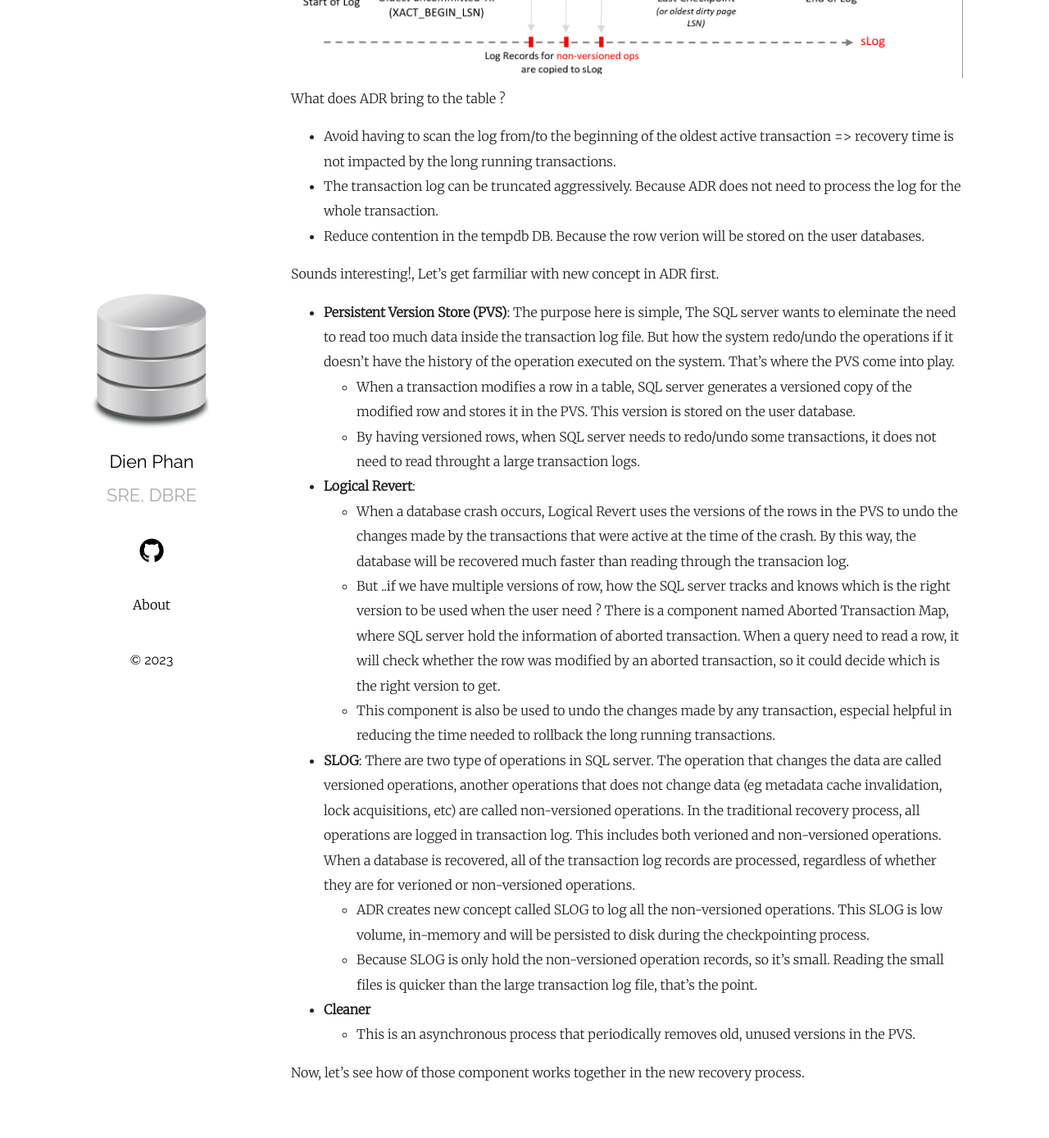
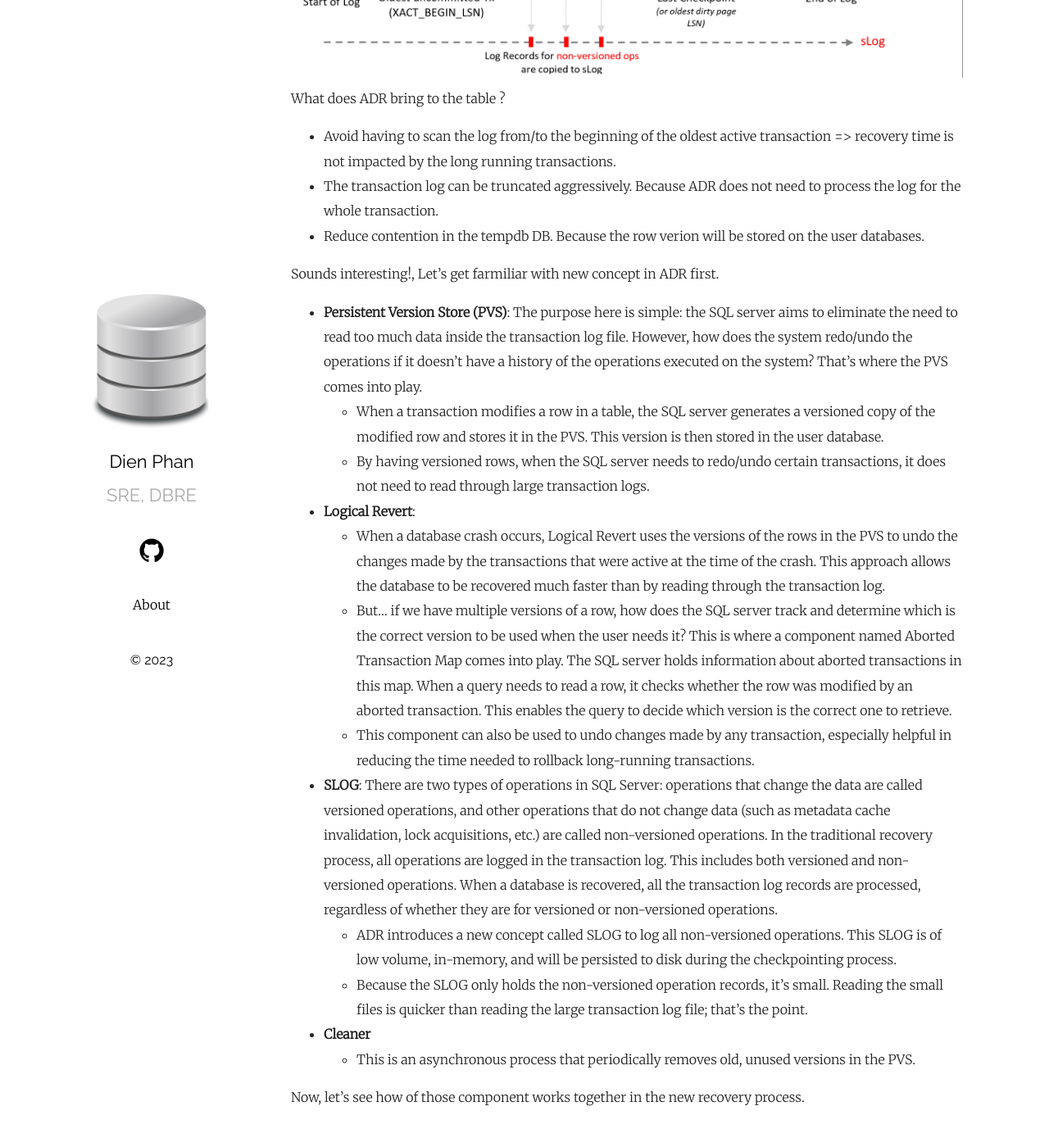
Before and after one commit to tdien105/blog, a Jekyll site: the page built from _posts/2023-07-27-sql-adr.md, in a window 1280 px wide and 1400 px high, scrolled down 2438 px. Shown: the top 1389 px of the window at 82% size. Built offline with Jekyll 4.4.1, drawn with Linux system fonts in a browser that asks for light colours.

Commit message:
chore: improve sentences

```diff
--- a/_posts/2023-07-27-sql-adr.md
+++ b/_posts/2023-07-27-sql-adr.md
@@ -40,16 +40,16 @@ What does ADR bring to the table ?
 - Reduce contention in the tempdb DB. Because the row verion will be stored on the user databases.
 
 Sounds interesting!, Let's get farmiliar with new concept in ADR first.
-- **Persistent Version Store (PVS)**: The purpose here is simple, The SQL server wants to eleminate the need to read too much data inside the transaction log file. But how the system redo/undo the operations if it doesn't have the history of the operation executed on the system. That's where the PVS come into play.
-    - When a transaction modifies a row in a table, SQL server generates a versioned copy of the modified row and stores it in the PVS. This version is stored on the user database.
-    - By having versioned rows, when SQL server needs to redo/undo some transactions, it does not need to read throught a large transaction logs.
+- **Persistent Version Store (PVS)**: The purpose here is simple: the SQL server aims to eliminate the need to read too much data inside the transaction log file. However, how does the system redo/undo the operations if it doesn't have a history of the operations executed on the system? That's where the PVS comes into play.
+    - When a transaction modifies a row in a table, the SQL server generates a versioned copy of the modified row and stores it in the PVS. This version is then stored in the user database.
+    - By having versioned rows, when the SQL server needs to redo/undo certain transactions, it does not need to read through large transaction logs.
 - **Logical Revert**:
-    - When a database crash occurs, Logical Revert uses the versions of the rows in the PVS to undo the changes made by the transactions that were active at the time of the crash. By this way, the database will be recovered much faster than reading through the transacion log.
-    - But ..if we have multiple versions of row, how the SQL server tracks and knows which is the right version to be used when the user need ? There is a component named Aborted Transaction Map, where SQL server hold the information of aborted transaction. When a query need to read a row, it will check whether the row was modified by an aborted transaction, so it could decide which is the right version to get.
-    - This component is also be used to undo the changes made by any transaction, especial helpful in reducing the time needed to rollback the long running transactions.
-- **SLOG**: There are two type of operations in SQL server. The operation that changes the data are called versioned operations, another operations that does not change data (eg metadata cache invalidation, lock acquisitions, etc) are called non-versioned operations. In the traditional recovery process, all operations are logged in transaction log. This includes both verioned and non-versioned operations. When a database is recovered, all of the transaction log records are processed, regardless of whether they are for verioned or non-versioned operations.
-    - ADR creates new concept called SLOG to log all the non-versioned operations. This SLOG is low volume, in-memory and will be persisted to disk during the checkpointing process.
-    - Because SLOG is only hold the non-versioned operation records, so it's small. Reading the small files is quicker than the large transaction log file, that's the point.
+    - When a database crash occurs, Logical Revert uses the versions of the rows in the PVS to undo the changes made by the transactions that were active at the time of the crash. This approach allows the database to be recovered much faster than by reading through the transaction log.
+    - But... if we have multiple versions of a row, how does the SQL server track and determine which is the correct version to be used when the user needs it? This is where a component named Aborted Transaction Map comes into play. The SQL server holds information about aborted transactions in this map. When a query needs to read a row, it checks whether the row was modified by an aborted transaction. This enables the query to decide which version is the correct one to retrieve.
+    - This component can also be used to undo changes made by any transaction, especially helpful in reducing the time needed to rollback long-running transactions.
+- **SLOG**: There are two types of operations in SQL Server: operations that change the data are called versioned operations, and other operations that do not change data (such as metadata cache invalidation, lock acquisitions, etc.) are called non-versioned operations. In the traditional recovery process, all operations are logged in the transaction log. This includes both versioned and non-versioned operations. When a database is recovered, all the transaction log records are processed, regardless of whether they are for versioned or non-versioned operations.
+    - ADR introduces a new concept called SLOG to log all non-versioned operations. This SLOG is of low volume, in-memory, and will be persisted to disk during the checkpointing process.
+    - Because the SLOG only holds the non-versioned operation records, it's small. Reading the small files is quicker than reading the large transaction log file; that's the point.
 - **Cleaner**
     - This is an asynchronous process that periodically removes old, unused versions in the PVS.
 
```
